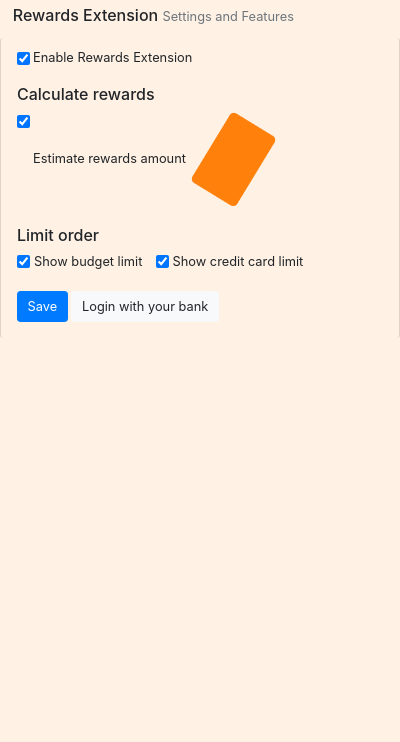
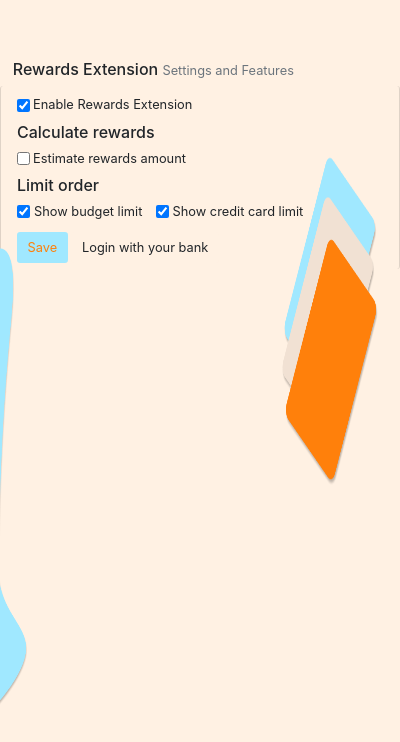
Before and after one commit to JDEE30/RewardsChromeExtensino, a browser extension: page popup.html in a window 400 px wide. Drawn offline with nearby package versions, Linux system fonts and the light colour scheme.

Commit message:
update ui background and colors

```diff
--- a/popup.html
+++ b/popup.html
@@ -15,8 +15,47 @@
     background-color: #FFF1E3 !important;
     border-bottom: 0 none;
     border-top: 0 none;
+    padding-bottom: 0;
+
+}
+#top {
+    padding-top: 15%;
+}
+#bottom {
+    margin-bottom: 0;
+}
+/* images */
+       #rect4 {
+        z-index: 2;
+        transform: translate(280%,20%);
+        position: absolute;
+
+       }
+
+
+#VectorBlue  {
+    z-index: 1;
+    transform: translate(-23%,35%);
+    position: absolute;
+    padding: 0,0,0,0,;
+
 }
 
+#middle {
+
+}
+       #formCheck ,#formInput {
+           padding: 0%;
+       }
+
+       #save {
+           background-color: #A0E8FF;
+           color: #FF800B;
+       }
+       #login  {
+
+        background-color: #FFF1E3;
+       }
        </style>
     <head>
         <script src="jquery-3.4.1.min.js"></script>
@@ -37,13 +76,15 @@
             <label class="form-check-label" for="global">Enable Rewards Extension</label>
         </div>
     </li>
-
+    <img id="rect4" src="./assets/Group 1.png" width="25%" height="40%">
+    <img id="VectorBlue" src="./assets/Vector 2.png" width="9%" height="55%">
     <li id="middle" class="list-group-item">
         <h5>Calculate rewards</h5>
         <div class="form-check">
-            <input class="form-check-input" type="checkbox" id="tax" value="option1">
-            <label class="form-check-label" for="tax">Estimate rewards amount</label>
-            <img src="./assets/Rectangle 4.png" width="25%" height="25%">
+            <input id="formInput" class="form-check-input" type="checkbox" id="tax" value="option1">
+            <label id="formCheck" class="form-check-label" for="tax">Estimate rewards amount</label>
+           <br>
+
         </div>
     </li>
 
@@ -59,8 +100,8 @@
         </div>
     </li>
     <li id="bottom" class="list-group-item">
-        <button id="save" type="submit" class="btn btn-primary mb-2">Save</button>
-        <a href="login.html" id="login" type="submit" class="btn btn-light mb-2">Login with your bank</a> <!-- Capitol one-->
+        <button id="save" type="submit" class="btn mb-2">Save</button>
+        <a href="login.html" id="login" type="submit" class="btn mb-2">Login with your bank</a> <!-- Capitol one-->
         <div id="save-alert" class="alert alert-success" role="alert">Settings Saved</div>
     </li>
     </ul>
```
Also changed, not shown: assets/Group 1.png (added), assets/Rectangle 3.png (deleted), assets/Rectangle 4.png (deleted), assets/Rectangle 5.png (deleted), assets/Vector 2.png (added).
